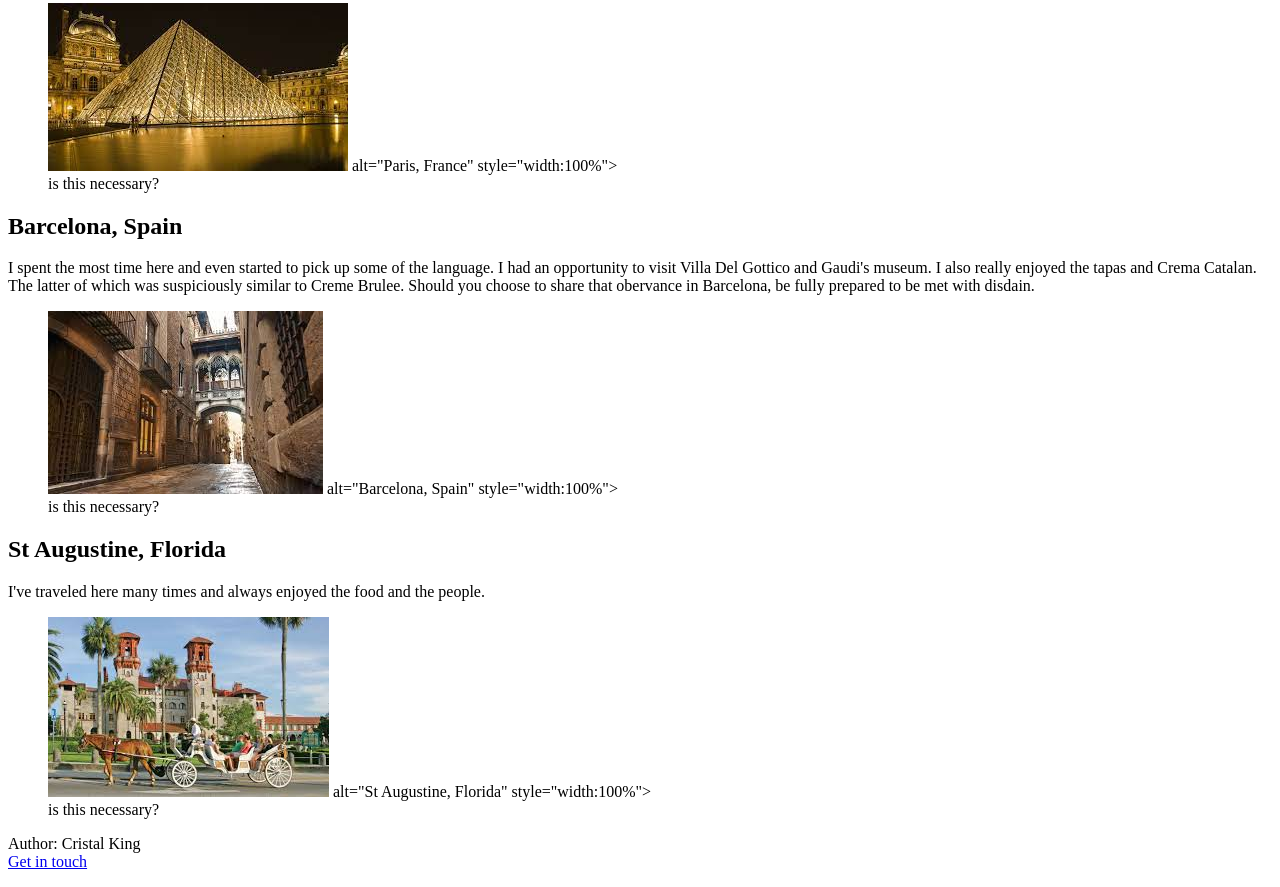
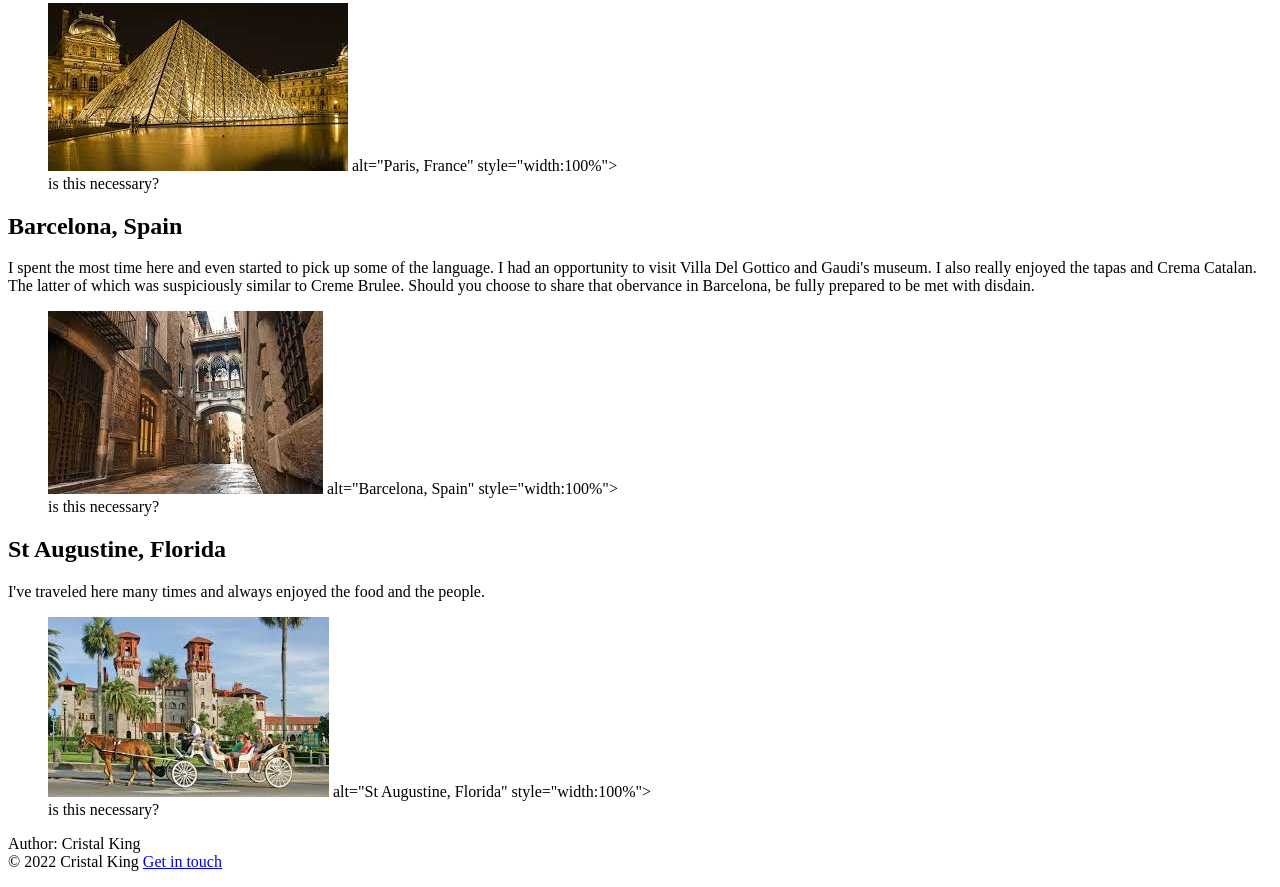
Before and after one commit to CK286/js-assignment-4-html-me-something-CK286, a website: page index.html in a window 1280 px wide. Shown: the part 440-1327 px from the top of the page. Drawn offline with Linux system fonts and the light colour scheme.

Commit message:
added copyright

```diff
--- a/index.html
+++ b/index.html
@@ -68,6 +68,7 @@
 
        <footer>
          <p>Author: Cristal King <br>
+            &#169  2022 Cristal King
          <a href="mailto:Cking682b@gmail.com">Get in touch</a></p>
        </footer>
       </main>
```
